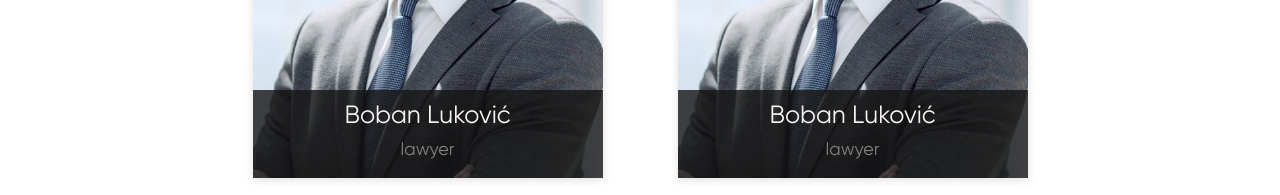
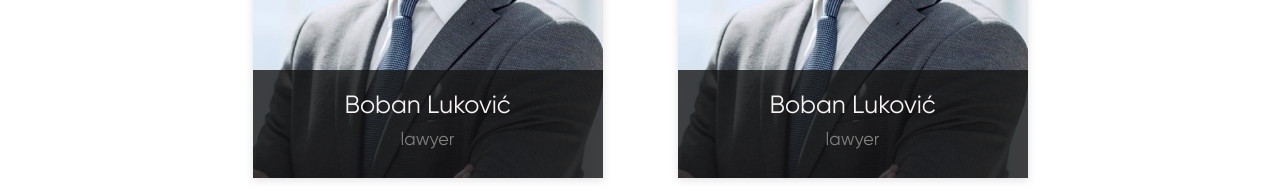
Before and after one commit to petar-dr/law-website, a React (Create React App) app: page /team in a window 1280 px wide. Shown: the part 757-952 px from the top of the page. Built offline with nearby package versions, Linux system fonts and the light colour scheme.

Commit message:
padding lawShort

```diff
--- a/src/components/Pages components/Team page/LawyerShort.jsx
+++ b/src/components/Pages components/Team page/LawyerShort.jsx
@@ -1,4 +1,4 @@
-import React, { useEffect, useState } from "react";
+import React, { useState } from "react";
 import img from "../../../assets/img/Team page/team_06-570x668.jpg";
 import ButtonClasic from "../../elements/ButtonClasic";
 import { BtnContext } from "../../../context/BtnContext";
--- a/src/scss/components/Pages/TeamPage/LawyerShort.scss
+++ b/src/scss/components/Pages/TeamPage/LawyerShort.scss
@@ -31,7 +31,7 @@ $heightLawyer: 450px;
     color: #faf4f4;
     cursor: pointer;
     transition: 0.5s all;
-    padding: 10px 0;
+    padding: 20px 0;
     z-index: 0;
     &__name {
       font-size: 25px;
```
